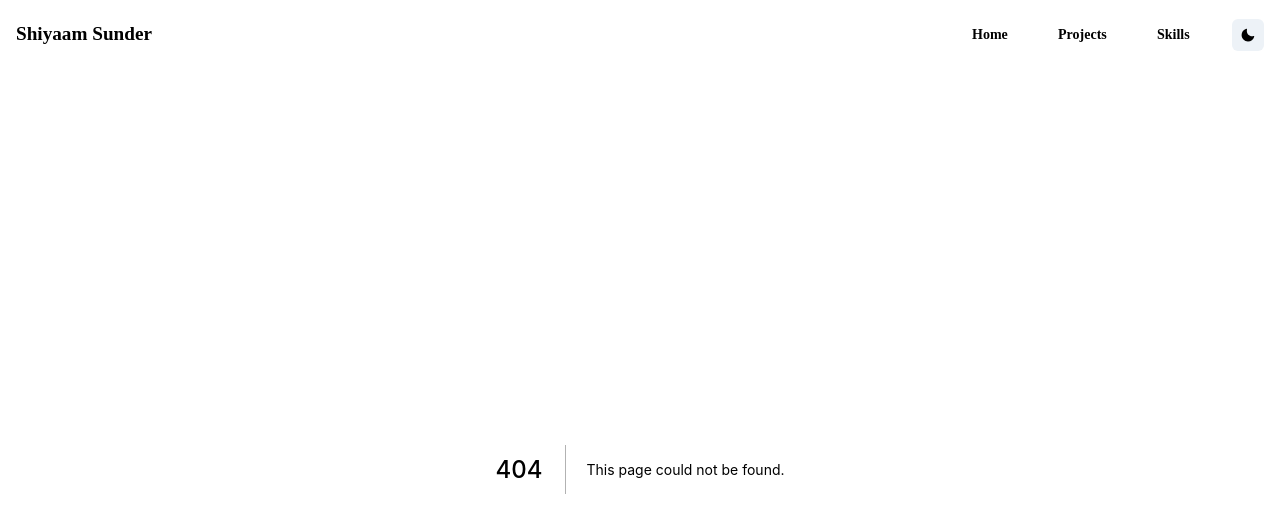
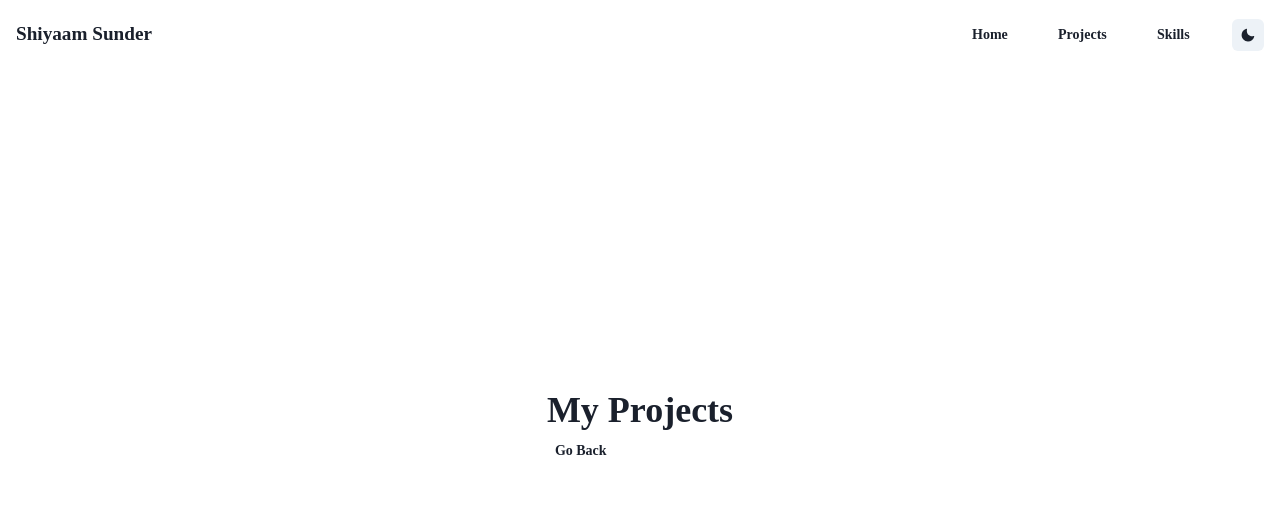
Before and after one commit to shiyaamsunder/portfolio, a Next.js app: page /projects in a window 1280 px wide. Before the commit this address had no page. Shown: the top 516 px of the page. Built offline with nearby package versions, Linux system fonts and the light colour scheme.

Commit message:
created projects page

```diff
--- /dev/null
+++ b/src/pages/projects.tsx
@@ -0,0 +1,20 @@
+import { Flex, Heading, Text } from "@chakra-ui/react";
+import Head from "next/head";
+import { Link } from "../components";
+export { Container } from "../containers/Container";
+import { Container } from "../containers";
+
+export default function ProjectsPage() {
+  return (
+    <Container height="90vh">
+      <Head>
+        <title>Projects 🚀</title>
+      </Head>
+
+      <Flex h="100%" justifyContent="center" flexDirection="column">
+        <Heading>My Projects</Heading>
+        <Link href="/">Go Back</Link>
+      </Flex>
+    </Container>
+  );
+}
```
